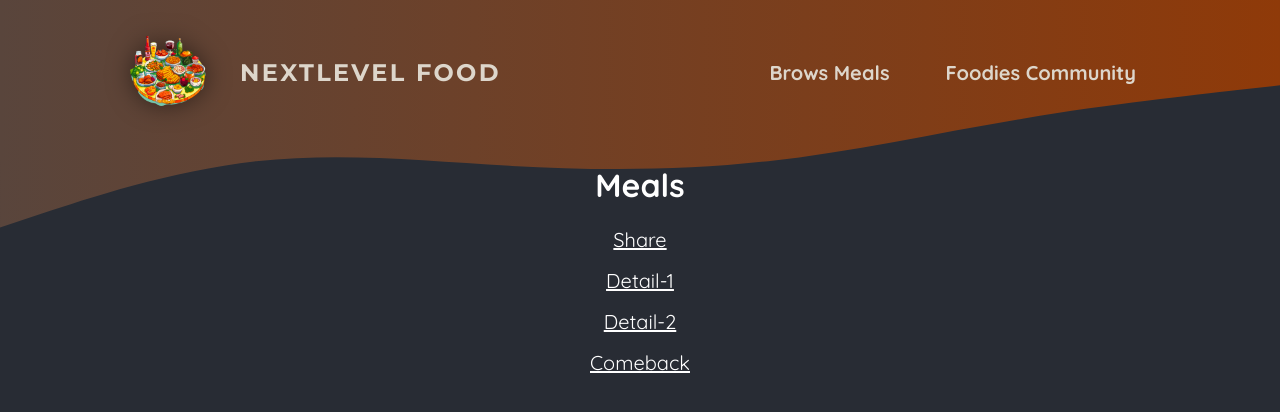
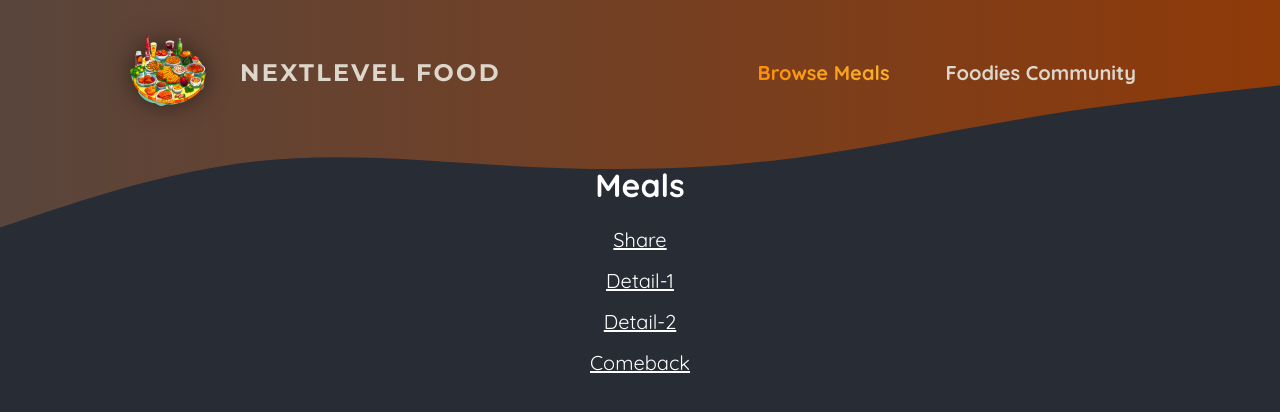
Before and after one commit to yusufabic/foodies-project, a Next.js app: page /meals in a window 1280 px wide. Shown: the top 412 px of the page. Built offline with nearby package versions, Linux system fonts and the light colour scheme.

Commit message:
using client component efficiently

```diff
--- /dev/null
+++ b/app/community/page.module.css
@@ -0,0 +1,61 @@
+.header {
+    gap: 3rem;
+    margin: 3rem auto 5rem auto;
+    width: 90%;
+    max-width: 75rem;
+    color: #ddd6cb;
+    font-size: 1.5rem;
+    text-align: center;
+  }
+
+  .header h1 {
+    font-family: 'Montserrat', sans-serif;
+  }
+
+  .highlight {
+    background: linear-gradient(90deg, #f9572a, #ff8a05);
+    background-clip: text;
+    -webkit-background-clip: text;
+    -webkit-text-fill-color: transparent;
+  }
+
+  .main {
+    width: 90%;
+    max-width: 40rem;
+    margin: 0 auto;
+    text-align: center;
+  }
+
+  .main h2 {
+    font-family: 'Montserrat', sans-serif;
+    font-size: 2rem;
+    margin-bottom: 3rem;
+    color: #ddd6cb;
+  }
+
+  .perks {
+    list-style: none;
+    margin: 3rem 0;
+    padding: 0;
+  }
+
+  .perks li {
+    display: flex;
+    flex-direction: column;
+    align-items: center;
+    gap: 2rem;
+  }
+
+  .perks img {
+    width: 8rem;
+    height: 8rem;
+    object-fit: contain;
+  }
+
+  .perks p {
+    font-family: 'Montserrat', sans-serif;
+    font-size: 1.5rem;
+    font-weight: bold;
+    margin: 0;
+    color: #ddd6cb;
+  }
--- a/components/main-header/main-header.js
+++ b/components/main-header/main-header.js
@@ -2,6 +2,7 @@
 import logoImg from "@/assets/logo.png";
 import MainHeaderBackground from "./main-header-background";
 import classes from "./main-header.module.css";
+import NavLink from "./nav-link";
 
 export default function MainHedaer() {
   return (
@@ -15,10 +16,10 @@
         <nav className={classes.nav}>
           <ul>
             <li>
-              <Link href="/meals">Brows Meals</Link>
+              <NavLink href="/meals">Browse Meals</NavLink>
             </li>
             <li>
-              <Link href="/community">Foodies Community</Link>
+              <NavLink href="/community">Foodies Community</NavLink>
             </li>
           </ul>
         </nav>
--- a/components/main-header/main-header.module.css
+++ b/components/main-header/main-header.module.css
@@ -21,30 +21,6 @@
     font-size: 1.25rem;
   }
 
-  .nav a {
-    text-decoration: none;
-    color: #ddd6cb;
-    font-weight: bold;
-    padding: 0.5rem 1rem;
-    border-radius: 0.5rem;
-  }
-
-  .nav a:hover,
-  .nav a:active {
-    background: linear-gradient(90deg, #ff8a05, #f9b331);
-    background-clip: text;
-    -webkit-background-clip: text;
-    -webkit-text-fill-color: transparent;
-    text-shadow: 0 0 18px rgba(248, 190, 42, 0.8);
-  }
-
-  .active {
-    background: linear-gradient(90deg, #ff8a05, #f9b331);
-    background-clip: text;
-    -webkit-background-clip: text;
-    -webkit-text-fill-color: transparent;
-  }
-
   .logo {
     display: flex;
     align-items: center;
--- /dev/null
+++ b/components/main-header/nav-link.js
@@ -0,0 +1,21 @@
+"use client";
+import Link from "next/link";
+import classes from "./nav-link.module.css";
+import { usePathname } from "next/navigation";
+
+export default function NavLink({ href, children }) {
+  const path = usePathname();
+
+  return (
+    <Link
+      href={href}
+      className={
+        path.startsWith(href)
+          ? `${classes.link} ${classes.active}`
+          : classes.link
+      }
+    >
+      {children}
+    </Link>
+  );
+}
--- /dev/null
+++ b/components/main-header/nav-link.module.css
@@ -0,0 +1,23 @@
+.link {
+    text-decoration: none;
+    color: #ddd6cb;
+    font-weight: bold;
+    padding: 0.5rem 1rem;
+    border-radius: 0.5rem;
+  }
+
+  .link:hover,
+  .link:active {
+    background: linear-gradient(90deg, #ff8a05, #f9b331);
+    background-clip: text;
+    -webkit-background-clip: text;
+    -webkit-text-fill-color: transparent;
+    text-shadow: 0 0 18px rgba(248, 190, 42, 0.8);
+  }
+
+  .active {
+    background: linear-gradient(90deg, #ff8a05, #f9b331);
+    background-clip: text;
+    -webkit-background-clip: text;
+    -webkit-text-fill-color: transparent;
+  }
```
Also changed, not shown: app/community/page.js (+35 -13 lines).
